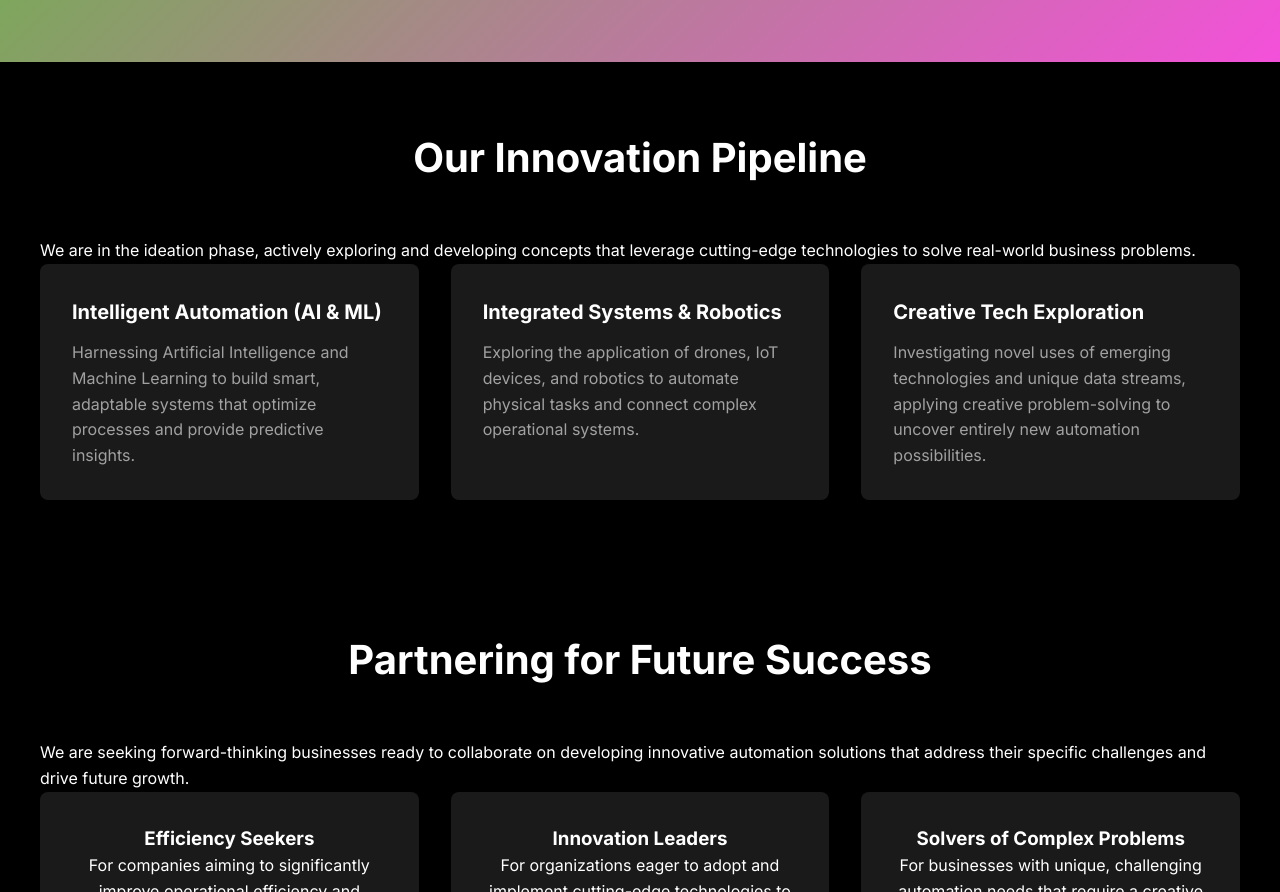
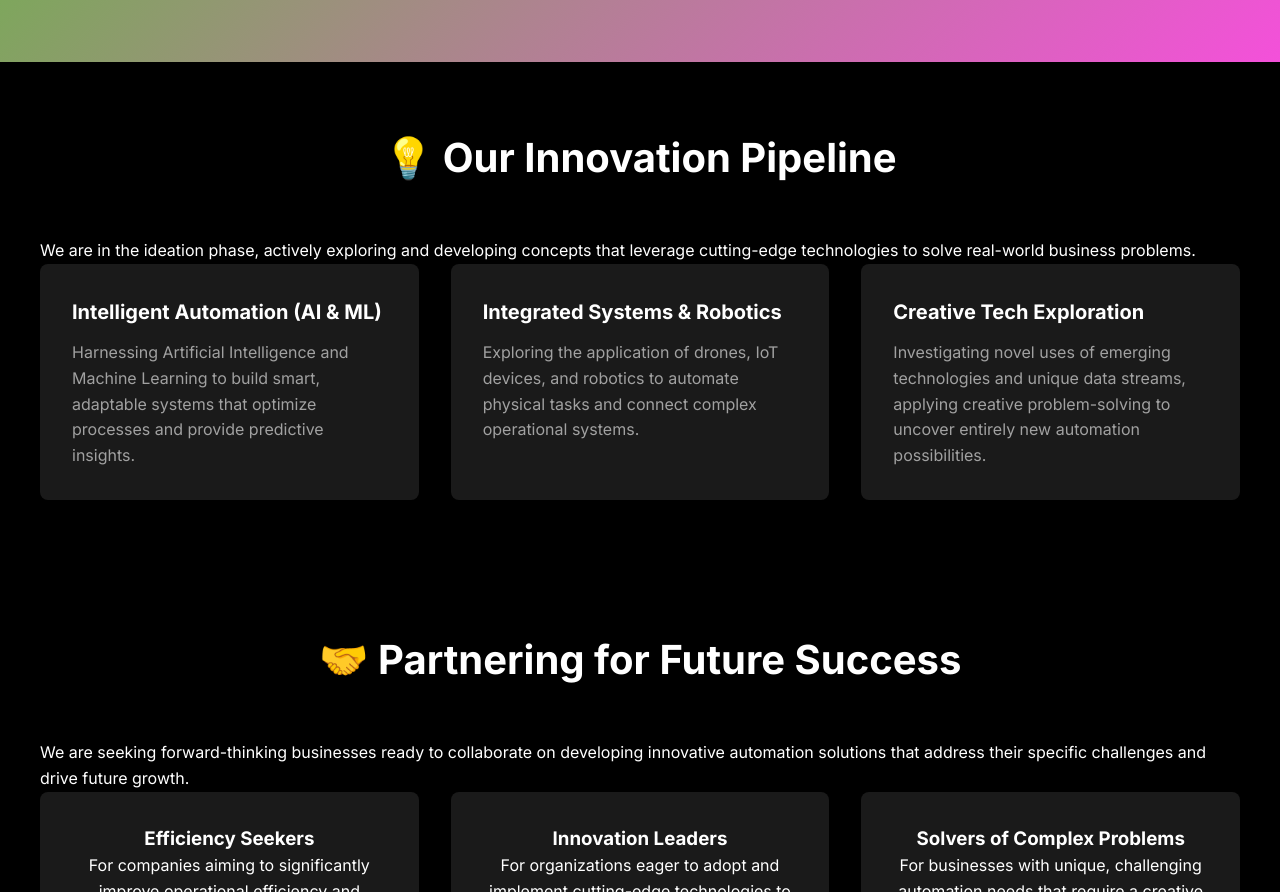
Before and after one commit to Bass-sa/website, a React (Vite) app: page / in a window 1280 px wide. Shown: the part 503-1395 px from the top of the page. Built offline with nearby package versions, Linux system fonts and the light colour scheme.

Commit message:
Add emojis

```diff
--- a/src/App.jsx
+++ b/src/App.jsx
@@ -25,7 +25,7 @@ function App() {
 
       <section id="projects" className="projects"> {/* Renamed section slightly conceptually */}
         <div className="projects-inner">
-          <h2>Our Innovation Pipeline</h2> {/* Changed title */}
+          <h2>💡 Our Innovation Pipeline</h2> {/* Changed title */}
           {/* Optional intro text */}
           <p>We are in the ideation phase, actively exploring and developing concepts that leverage cutting-edge technologies to solve real-world business problems.</p>
 
@@ -48,7 +48,7 @@ function App() {
 
       <section id="customers" className="customers"> {/* Renamed section slightly conceptually */}
         <div className="customers-inner">
-          <h2>Partnering for Future Success</h2> {/* Changed title */}
+          <h2>🤝 Partnering for Future Success</h2> {/* Changed title */}
            {/* Optional intro text */}
           <p>We are seeking forward-thinking businesses ready to collaborate on developing innovative automation solutions that address their specific challenges and drive future growth.</p>
 
```
